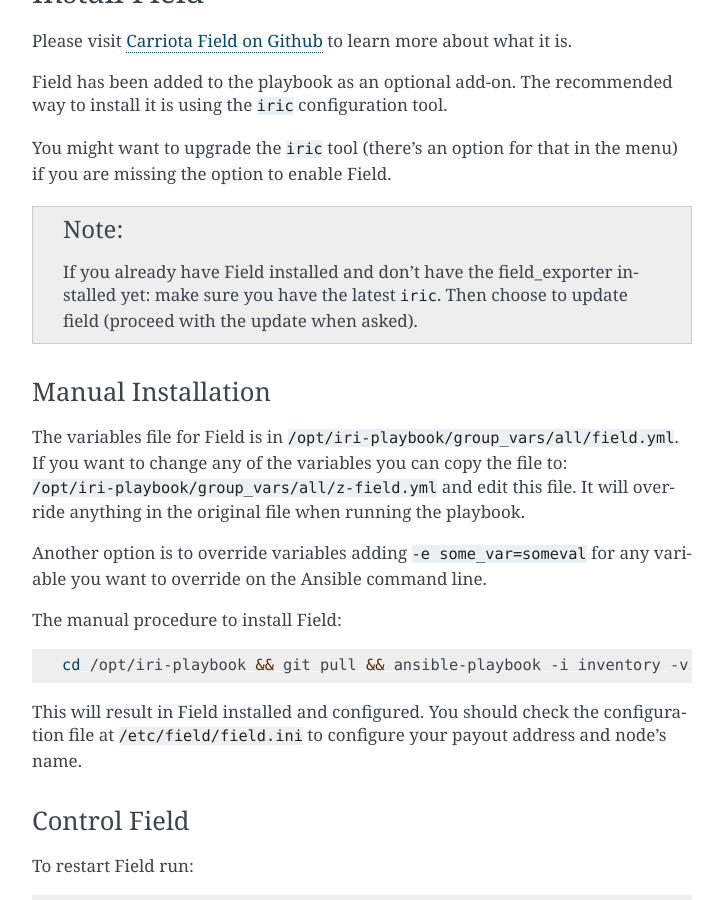
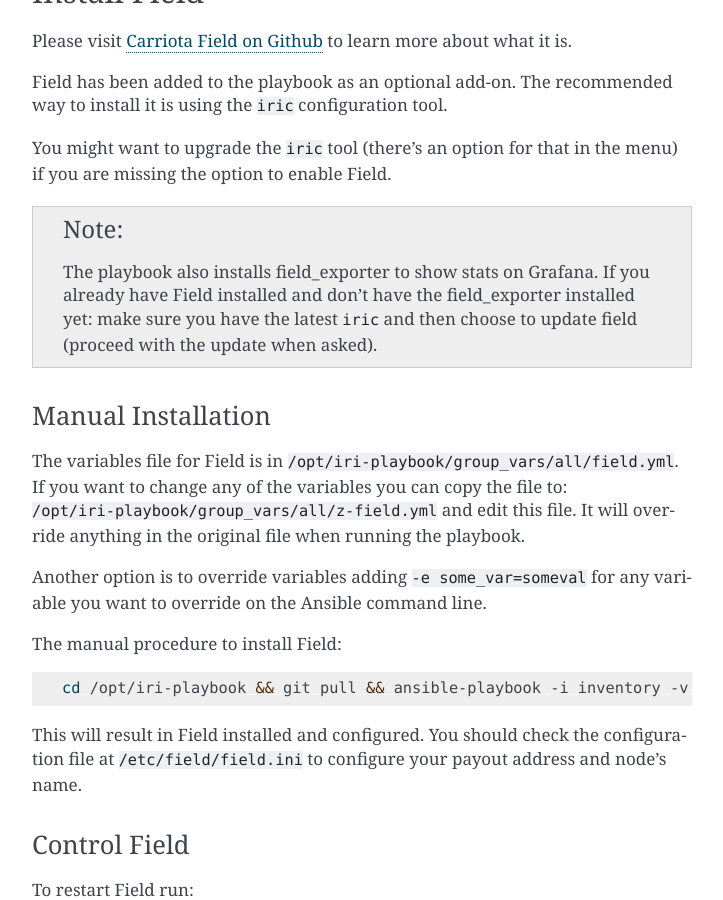
Before and after one commit to nuriel77/iri-playbook, a Sphinx documentation site: the page built from docs/installation.rst, in a window 1280 px wide and 900 px high, scrolled down 9607 px. Shown: the whole window, without its empty margins (388-1111 px from the left). Built offline with Sphinx 7.4.7, drawn with Linux system fonts in a browser that asks for light colours.

Commit message:
Update docs about field/update/exporter

```diff
--- a/docs/installation.rst
+++ b/docs/installation.rst
@@ -439,7 +439,7 @@
 
 .. note::
 
-  If you already have Field installed and don't have the field_exporter installed yet: make sure you have the latest ``iric``. Then choose to update field (proceed with the update when asked).
+  The playbook also installs field_exporter to show stats on Grafana. If you already have Field installed and don't have the field_exporter installed yet: make sure you have the latest ``iric`` and then choose to update field (proceed with the update when asked).
 
 
 Manual Installation
```
